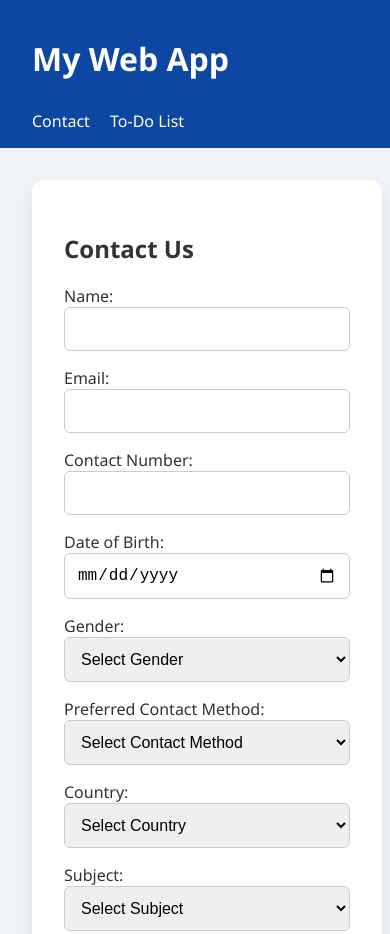
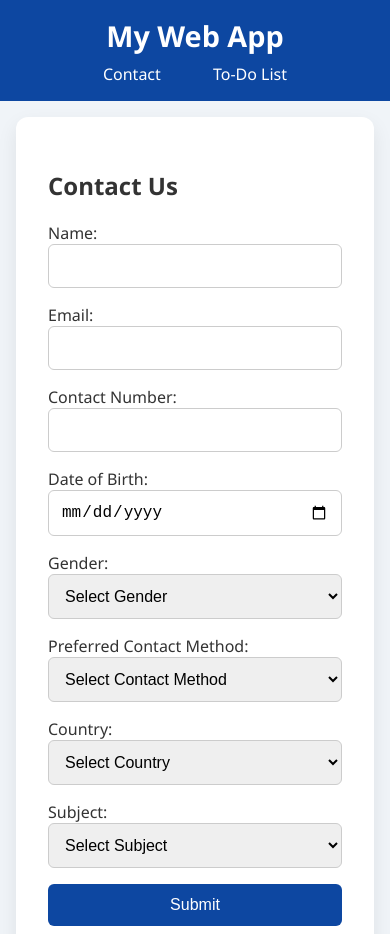
Before and after one commit to RavipatiAkhila/ApexPlanet-2, a plain HTML site: page index.html in a window 390 px wide. Shown: the top 934 px of the page. Drawn offline with Linux system fonts and the light colour scheme.

Commit message:
Update style.css

```diff
--- a/style.css
+++ b/style.css
@@ -12,26 +12,43 @@ body {
   color: #fff;
   padding: 1rem 2rem;
   display: flex;
-  justify-content: space-between;
+  justify-content: center;
   align-items: center;
+  flex-wrap: wrap;
+}
+
+.navbar h1 {
+  flex-basis: 100%;
+  text-align: center;
+  margin: 0;
+  font-size: 1.8rem;
+}
+
+.navbar nav {
+  margin-top: 0.5rem;
 }
 
 .navbar nav a {
   color: #fff;
-  margin-left: 1rem;
+  margin: 0 1rem;
   text-decoration: none;
+  padding: 0.5rem 1rem;
+  border-radius: 6px;
+  transition: background 0.3s;
 }
 
-.navbar nav a:hover {
-  text-decoration: underline;
+.navbar nav a:hover,
+.navbar nav a.active {
+  background-color: #1565c0;
 }
 
 /* Layout */
 .content {
-  display: grid;
-  grid-template-columns: repeat(auto-fit, minmax(350px, 1fr));
-  gap: 2rem;
+  display: flex;
+  justify-content: center;
+  align-items: flex-start;
   padding: 2rem;
+  min-height: 80vh;
 }
 
 /* Cards */
@@ -40,6 +57,14 @@ body {
   border-radius: 12px;
   padding: 2rem;
   box-shadow: 0 8px 20px rgba(0, 0, 0, 0.08);
+  width: 100%;
+  max-width: 600px;
+  display: none; /* hidden by default */
+}
+
+/* Show active tab */
+.card.active {
+  display: block;
 }
 
 /* Form Elements */
@@ -73,14 +98,6 @@ button:hover {
   background-color: #1565c0;
 }
 
-/* Gender & Contact Method Styles */
-.gender-options,
-.contact-methods {
-  display: flex;
-  gap: 1rem;
-  margin-bottom: 1rem;
-}
-
 /* To-Do List */
 #taskList {
   list-style: none;
@@ -105,16 +122,14 @@ button:hover {
 @media (max-width: 600px) {
   .navbar {
     flex-direction: column;
-    align-items: start;
-  }
-
-  .navbar nav {
-    margin-top: 0.5rem;
+    align-items: center;
   }
 
   .navbar nav a {
-    display: inline-block;
-    margin-left: 0;
-    margin-right: 1rem;
+    margin: 0.25rem 0.5rem;
+  }
+
+  .content {
+    padding: 1rem;
   }
 }
```
